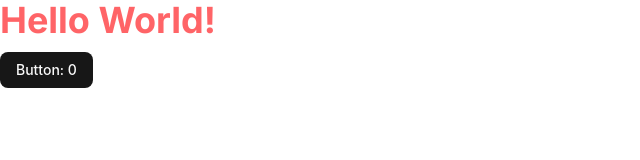
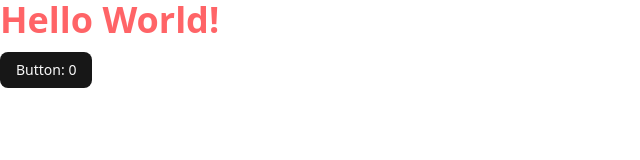
Before and after one commit to aosky04/bankist-react, a React (Vite) app: page / in a window 1280 px wide. Shown: the top 160 px of the page, without its empty margins (0-640 px from the left). Built offline with nearby package versions, Linux system fonts and the light colour scheme; a web font is replaced by a local one.

Commit message:
refactor: update css font variable naming and value for consistency

```diff
--- a/src/index.css
+++ b/src/index.css
@@ -5,7 +5,7 @@
 @custom-variant dark (&:is(.dark *));
 
 @theme inline {
-  --default-font-family: var(--font-inter), var(--font-sans);
+  --font-inter: var(--font-primary), var(--font-sans);
   --radius-sm: calc(var(--radius) - 4px);
   --radius-md: calc(var(--radius) - 2px);
   --radius-lg: var(--radius);
@@ -47,7 +47,7 @@
 }
 
 :root {
-  --font-inter: 'Inter';
+  --font-primary: 'Inter';
   --radius: 0.625rem;
   --background: oklch(1 0 0);
   --foreground: oklch(0.145 0 0);
```
